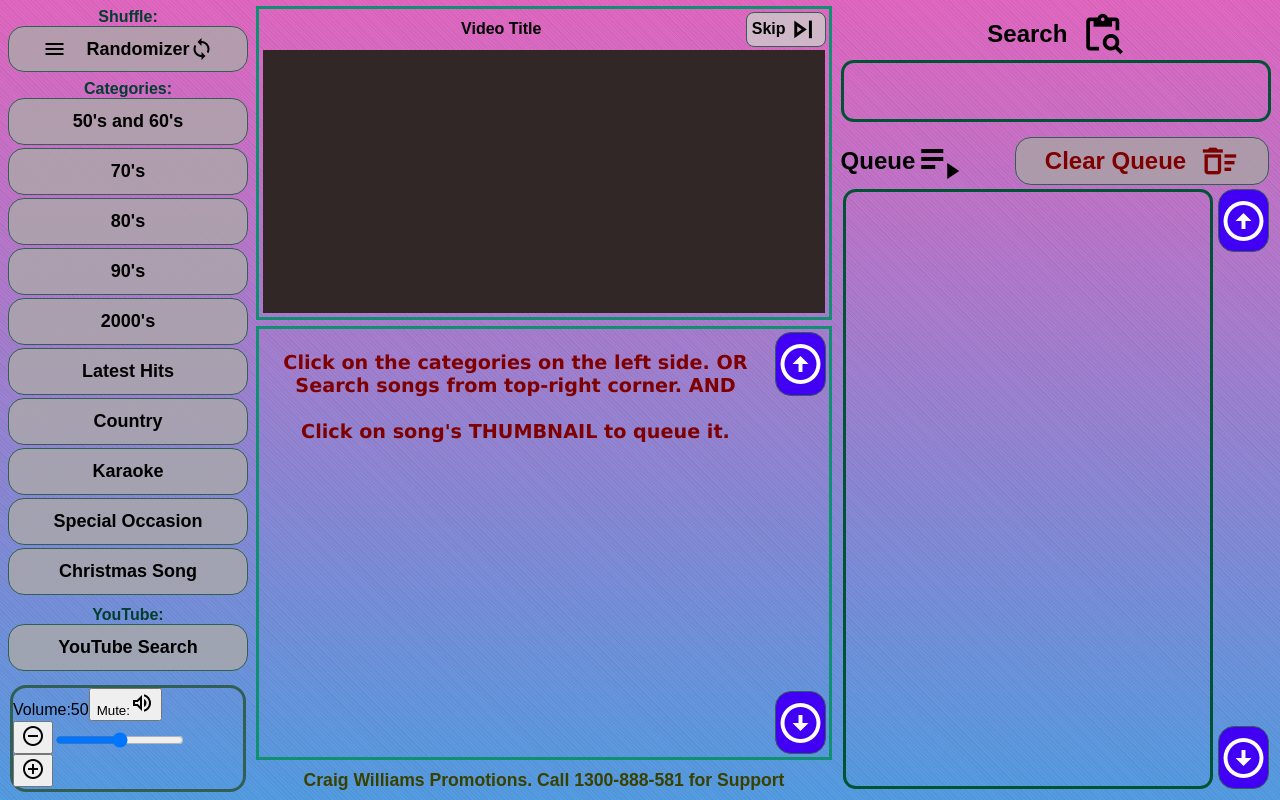
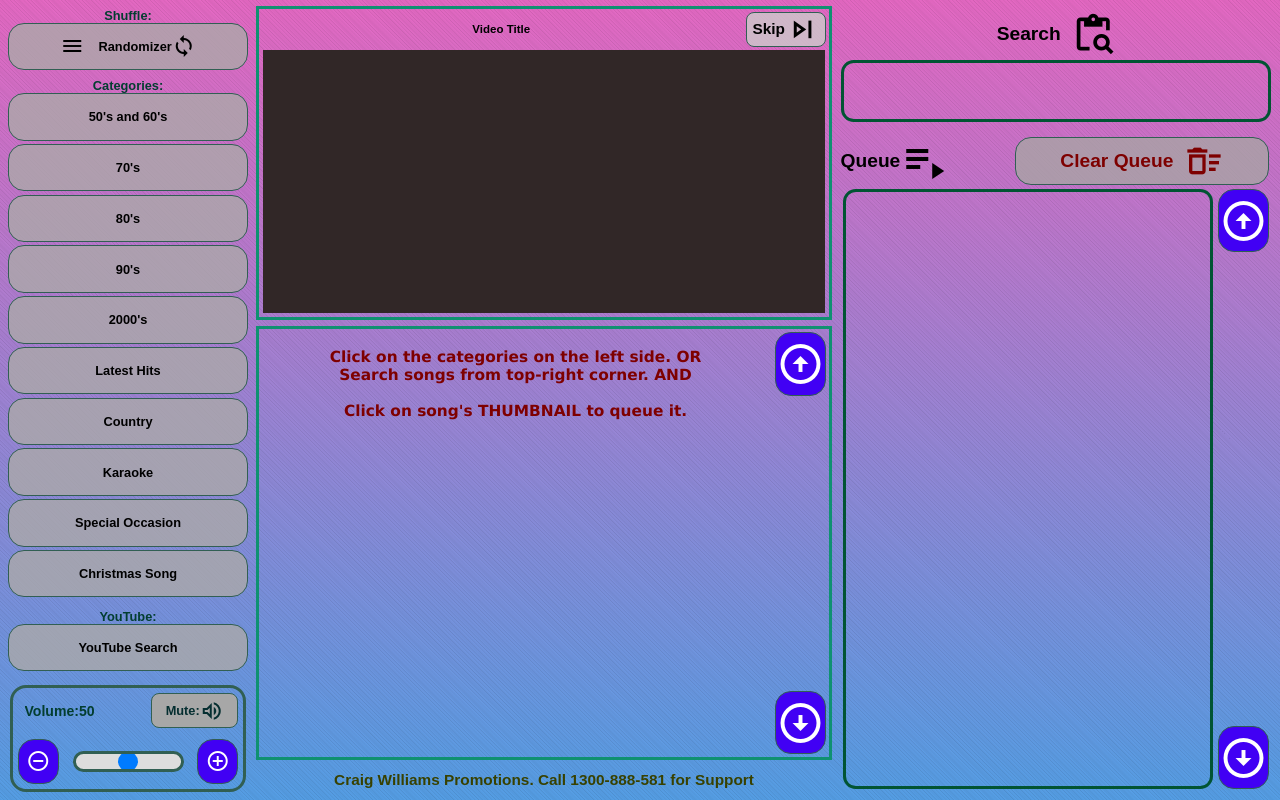
Before and after one commit to sedhain-pankaj/JukeBoxReactJS, a React (Vite) app: page / in a window 1280 px wide. Built offline with nearby package versions, Linux system fonts and the light colour scheme.

Commit message:
font size changed to clamp ()

```diff
--- a/src/components/content-block/content-block.module.scss
+++ b/src/components/content-block/content-block.module.scss
@@ -6,6 +6,7 @@
   top: 0px;
   right: 10%;
   bottom: 0px;
+  // font-size:clamp(1vw, 1.5vw, 2vw);
 }
 .arrows_category_block {
   position: absolute;
@@ -19,9 +20,9 @@
 //h3 mostly for prompt message in content block
 h3 {
   font-family: Verdana;
-  font-size: 1.2rem;
   color: #7e0000;
   text-align: center;
+  font-size:clamp(1vw, 1.2vw, 2vw);
 }
 
 // arrows button css - regular, hover and active
--- a/src/components/footer-block/footer-block.module.scss
+++ b/src/components/footer-block/footer-block.module.scss
@@ -4,7 +4,7 @@
   color: rgb(0, 77, 49);
   animation: animate 7s infinite linear;
   width: 100%;
-  font-size: 1.1rem;
+  font-size: clamp(1vw, 1.2vw, 2vw);
   font-weight: bold;
   white-space: nowrap;
   overflow: hidden;
--- a/src/components/left-block/left-block.module.scss
+++ b/src/components/left-block/left-block.module.scss
@@ -27,6 +27,7 @@
   display: flex;
   place-content: center;
   color: #033e30;
+  font-size:clamp(1vw, 1vw, 2vw);
 }
 
 // category button's css - regular
@@ -44,7 +45,7 @@
   display: grid;
   grid-auto-flow: column;
   height: 100%;
-  font-size: large;
+  font-size:clamp(1vw, 1vw, 2vw);
   align-items: center;
   align-content: center;
   justify-content: center;
@@ -74,3 +75,125 @@
   transform: translateX(1px);
   box-shadow: 0px 0px 0px #d3cccc;
 }
+
+//volume button css - regular, hover, active
+.volume-dial {
+  background-color: #4100f4;
+  border: 0.5px solid #315f53;
+  border-radius: 1rem;
+  color: white;
+  position: absolute;
+  top: 50%;
+  bottom: 5%;
+  cursor: pointer;
+  display: flex;
+  align-items: center;
+  justify-content: center;
+}
+.volume-dial-left {
+  left: 2%;
+  right: 80%;
+}
+.volume-dial-right {
+  left: 80%;
+  right: 2%;
+}
+
+.volume-dial:hover {
+  background-color: #0f9171;
+  box-shadow: 3px 3px 10px #d3cccc;
+  transform: translateX(-1px);
+}
+
+.volume-dial:active {
+  background-color: #0f9171;
+  transform: translateX(1px);
+  box-shadow: 0px 0px 0px #d3cccc;
+}
+
+// mute & unmute button css - regular, hover, active
+.button-mute,
+.button-unmute {
+  background-color: rgb(167, 167, 167);
+  border: 0.5px solid #315f53;
+  color: #052e30;
+  border-radius: 0.5rem;
+  position: absolute;
+  top: 5%;
+  right: 2%;
+  left: 60%;
+  bottom: 60%;
+  cursor: pointer;
+  display: flex;
+  align-items: center;
+  justify-content: center;
+  font-size:clamp(1vw, 1vw, 2vw);
+  font-weight: bold;
+  overflow: hidden;
+}
+
+.button-mute:hover,
+.button-unmute:hover {
+  background-color: #0f9171;
+  color: #fff;
+  box-shadow: 3px 3px 10px #d3cccc;
+  transform: translateX(-1px);
+}
+
+.button-mute:active,
+.button-unmute:active {
+  background-color: #0f9171;
+  transform: translateX(1px);
+  box-shadow: 0px 0px 0px #d3cccc;
+}
+
+//volume header and digit
+.volume-digit {
+  font-weight: bold;
+  font-size:clamp(1vw, 1.1vw, 2vw);
+  color: #033e30;
+  position: absolute;
+  top: 15%;
+  left: 5%;
+  right: 45%;
+  bottom: 60%;
+  overflow: hidden;
+}
+
+//slider
+.input-slider {
+  position: absolute;
+  top: 60%;
+  bottom: 15%;
+  left: 25%;
+  right: 25%;
+  overflow: hidden;
+  cursor: pointer;
+}
+input[type='range'] {
+  -webkit-appearance: none;
+  -moz-appearance: none;
+  appearance: none;
+  background-color: #ddd;
+  border: solid #315f53;
+  border-radius: 1rem;
+}
+
+//use same css for both input[type=range]moz kit and input[type=range]::-webkit-slider-thumb
+input[type='range']::-moz-range-thumb {
+  background-color: #007bff;
+  border: none;
+  border-radius: 50%;
+  height: 1.2rem;
+  width: 1.2rem;
+}
+
+input[type='range']::-webkit-slider-thumb {
+  -webkit-appearance: none;
+  appearance: none;
+  background-color: #007bff;
+  border: none;
+  border-radius: 50%;
+  height: 1.2rem;
+  width: 1.2rem;
+}
--- a/src/components/right-block/right-block.module.scss
+++ b/src/components/right-block/right-block.module.scss
@@ -82,7 +82,7 @@
 // clear queue button css: regular, hover & active
 .button_right {
   cursor: pointer;
-  font-size: 1.5rem;
+  font-size:clamp(1vw, 1.5vw, 2vw);
   font-weight: bold;
   color: #7e0000;
   border: 1px solid #315f53;
@@ -114,7 +114,7 @@
 //text css for search and queue header
 .search_header_text,
 .queue_header_text {
-  font-size: x-large;
+  font-size:clamp(1vw, 1.5vw, 2vw);
   font-weight: bolder;
   height: 100%;
   overflow: hidden;
--- a/src/components/video-block/video-block.module.scss
+++ b/src/components/video-block/video-block.module.scss
@@ -31,7 +31,7 @@
 //most of its css is in title_container
 .video_title {
   width: 100%;
-  font-size: 1rem;
+  font-size:clamp(0.5vw, 0.9vw, 1.5vw);
   font-weight: bold;
   text-align: center;
   white-space: nowrap;
@@ -50,7 +50,7 @@
   border: 1px solid #315f53;
   border-radius: 0.5rem;
   background-color: rgba(206, 203, 203, 0.8);
-  font-size: 1rem;
+  font-size:clamp(1vw, 1.2vw, 2vw);
   font-weight: bold;
   display: flex;
   justify-content: center;
```
